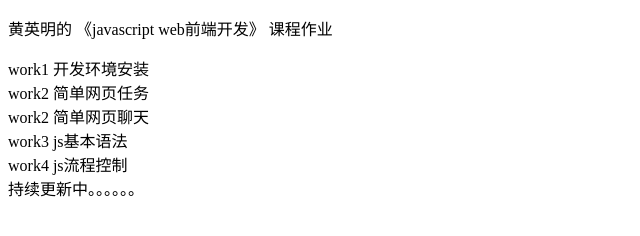
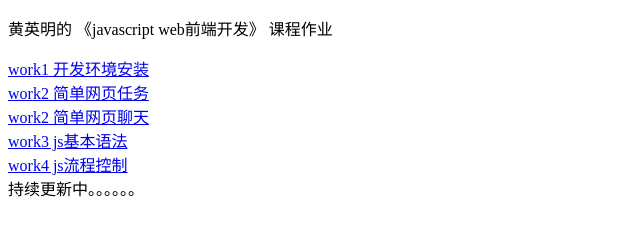
Before and after one commit to xiaoming-been/jswork, a plain HTML site: page index.html in a window 1280 px wide. Shown: the whole page, without its empty margins (0-640 px from the left). Drawn offline with Linux system fonts and the light colour scheme.

Commit message:
Update index.html

```diff
--- a/index.html
+++ b/index.html
@@ -6,11 +6,11 @@
     </head>
     <body>
         <p>黄英明的 《javascript web前端开发》 课程作业</p>
-        <a herf='work1/index.html'>work1 开发环境安装</a><br>
-        <a herf='work2/index.html'>work2 简单网页任务</a><br>
-        <a herf='work2/index.html'>work2 简单网页聊天</a><br>
-        <a herf='work3/index.html'>work3 js基本语法</a><br>
-        <a herf='work4/index.html'>work4 js流程控制</a><br>
+        <a href='work1/index.html'>work1 开发环境安装</a><br>
+        <a href='work2/index.html'>work2 简单网页任务</a><br>
+        <a href='work2/index.html'>work2 简单网页聊天</a><br>
+        <a href='work3/index.html'>work3 js基本语法</a><br>
+        <a href='work4/index.html'>work4 js流程控制</a><br>
         持续更新中。。。。。。
     </body>
 </html>
```
